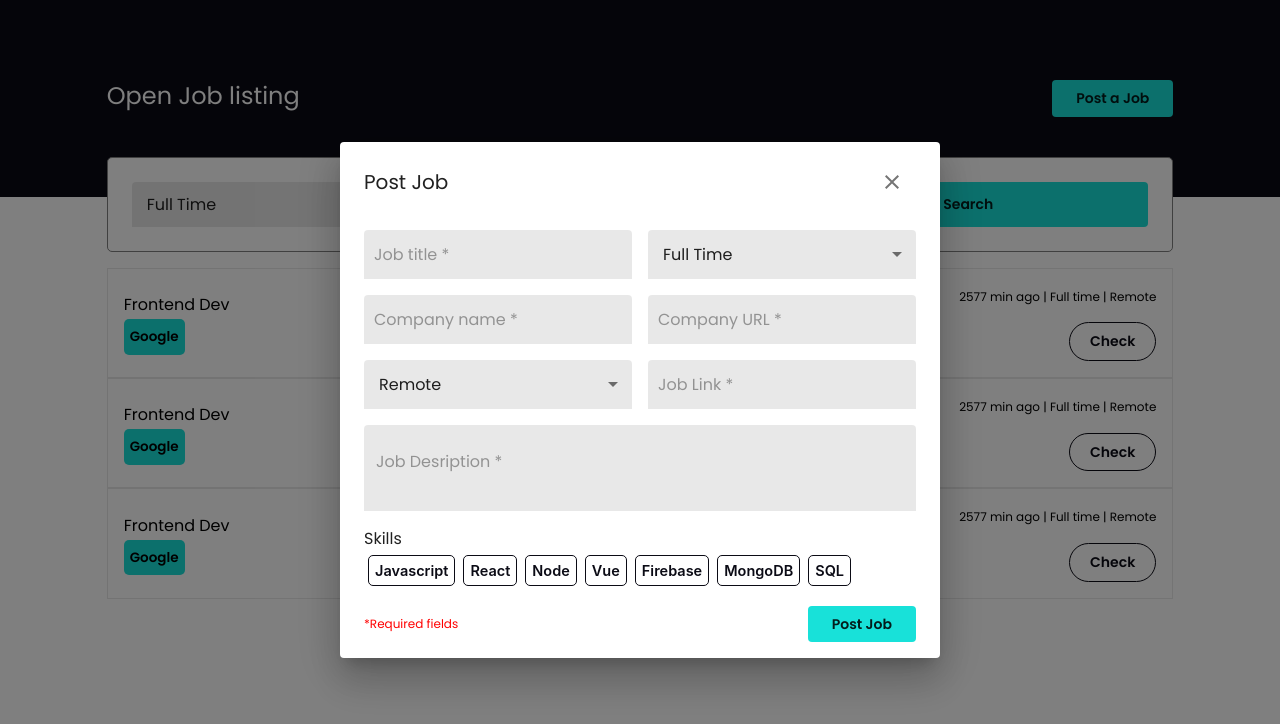
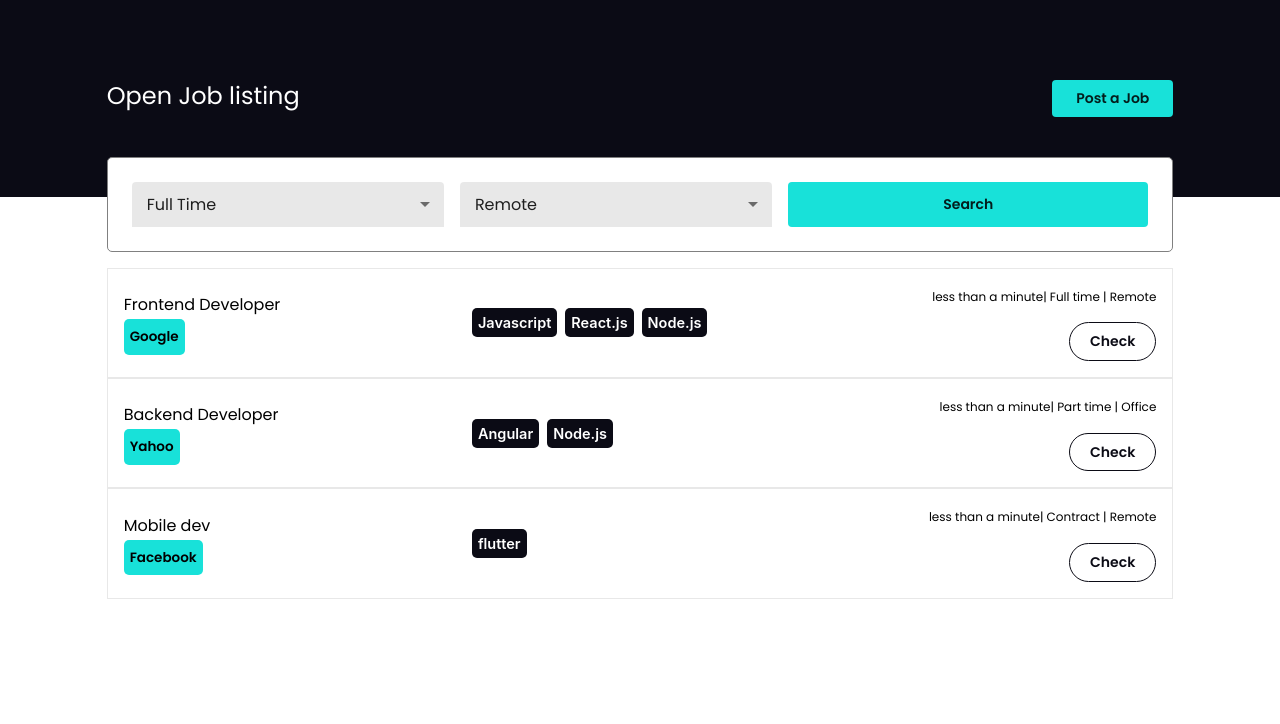
Before and after one commit to shaunvan119/job-app-react, a React (Create React App) app: page / in a window 1280 px wide. Shown: the top 724 px of the page. Built offline with nearby package versions, Linux system fonts and the light colour scheme.

Commit message:
updateing Jobcard

```diff
--- a/package.json
+++ b/package.json
@@ -9,6 +9,7 @@
     "@testing-library/jest-dom": "^5.12.0",
     "@testing-library/react": "^11.2.7",
     "@testing-library/user-event": "^12.8.3",
+    "date-fns": "^2.22.1",
     "react": "^17.0.2",
     "react-dom": "^17.0.2",
     "react-scripts": "4.0.3",
--- a/src/App.js
+++ b/src/App.js
@@ -5,6 +5,8 @@
 import SearchBar from "./components/SearchBar";
 import JobCard from "./components/Job/JobCard";
 import NewJobModel from "./components/Job/NewJobModel";
+import jobData from './dummyData';
+
 
 export default () => {
  return (
@@ -14,9 +16,11 @@
  <Grid container justify="center">
  <Grid item xs={10}>
  <SearchBar />
- <JobCard/>
- <JobCard/>
- <JobCard/>
+
+{jobData.map(job =>
+<JobCard key={job.id} {...job}/>)}
+
+
  </Grid>
  </Grid>
  </ThemeProvider>
--- a/src/components/Job/JobCard.js
+++ b/src/components/Job/JobCard.js
@@ -1,6 +1,6 @@
 import React from "react";
 import { Box, Grid, Typography, Button, makeStyles } from "@material-ui/core";
-
+import { formatDistance } from 'date-fns'
 
 const skills = ["Javascript", "React.js", "Node.js"];
 
@@ -40,11 +40,11 @@
         <Box p={2} className={classes.wrapper}>
            <Grid container alignItems="center">
             <Grid item xs>
-                <Typography variant="subtitle1">Frontend Dev</Typography>
-                <Typography className={classes.companyName} variant="subtitle1">Google</Typography>
+                <Typography variant="subtitle1">{props.title}</Typography>
+                <Typography className={classes.companyName} variant="subtitle1">{props.companyName}</Typography>
             </Grid>
             <Grid item container xs>
-                {skills.map((skill) => (
+                {props.skills.map((skill) => (
                     <Grid key={skill} className={classes.skillChip} item>
                     {skill}
                     </Grid>
@@ -53,7 +53,7 @@
             <Grid item container direction="column" alignItems="flex-end" xs>
             <Grid item>
                 <Typography variant="caption">
-                  2577 min ago | Full time | Remote
+                  {formatDistance(Date.now(), props.postedOn)}| {props.type} | {props.location}
                 </Typography>
                 </Grid>
                 <Grid item>
--- a/src/components/Job/NewJobModel.js
+++ b/src/components/Job/NewJobModel.js
@@ -36,7 +36,7 @@
 
     ];
     return (
-        <Dialog open={true} fullWidth>
+        <Dialog open={''} fullWidth>
         <DialogTitle>
             <Box display="flex" justifyContent="space-between" alignItems="center">
                 Post Job
```
Also changed, not shown: 1 other file (tests, documents, lock files or other folders).
